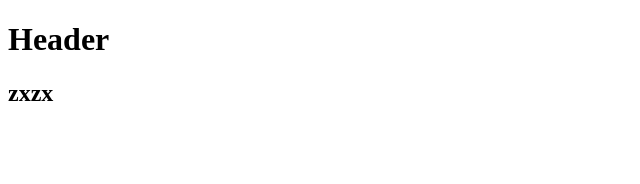
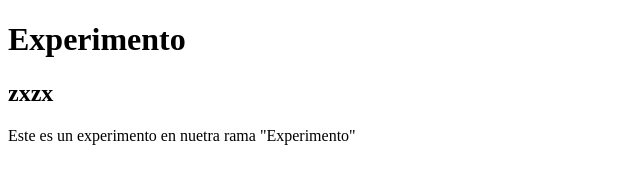
Before and after one commit to Thezx33/curso, a plain HTML site: page index.html in a window 1280 px wide. Shown: the whole page, without its empty margins (0-640 px from the left). Drawn offline with Linux system fonts and the light colour scheme.

Commit message:
Agregamos texto footer con texto experimento

```diff
--- a/index.html
+++ b/index.html
@@ -7,10 +7,13 @@
 </head>
 <body>
     <header>
-        <h1>Header</h1>
+        <h1>Experimento</h1>
     </header>
     <div class="container">
         <h2>zxzx</h2>
     </div>
+    <footer>
+        <p>Este es un experimento en nuetra rama "Experimento"</p>
+    </footer>
 </body>
 </html>
```
